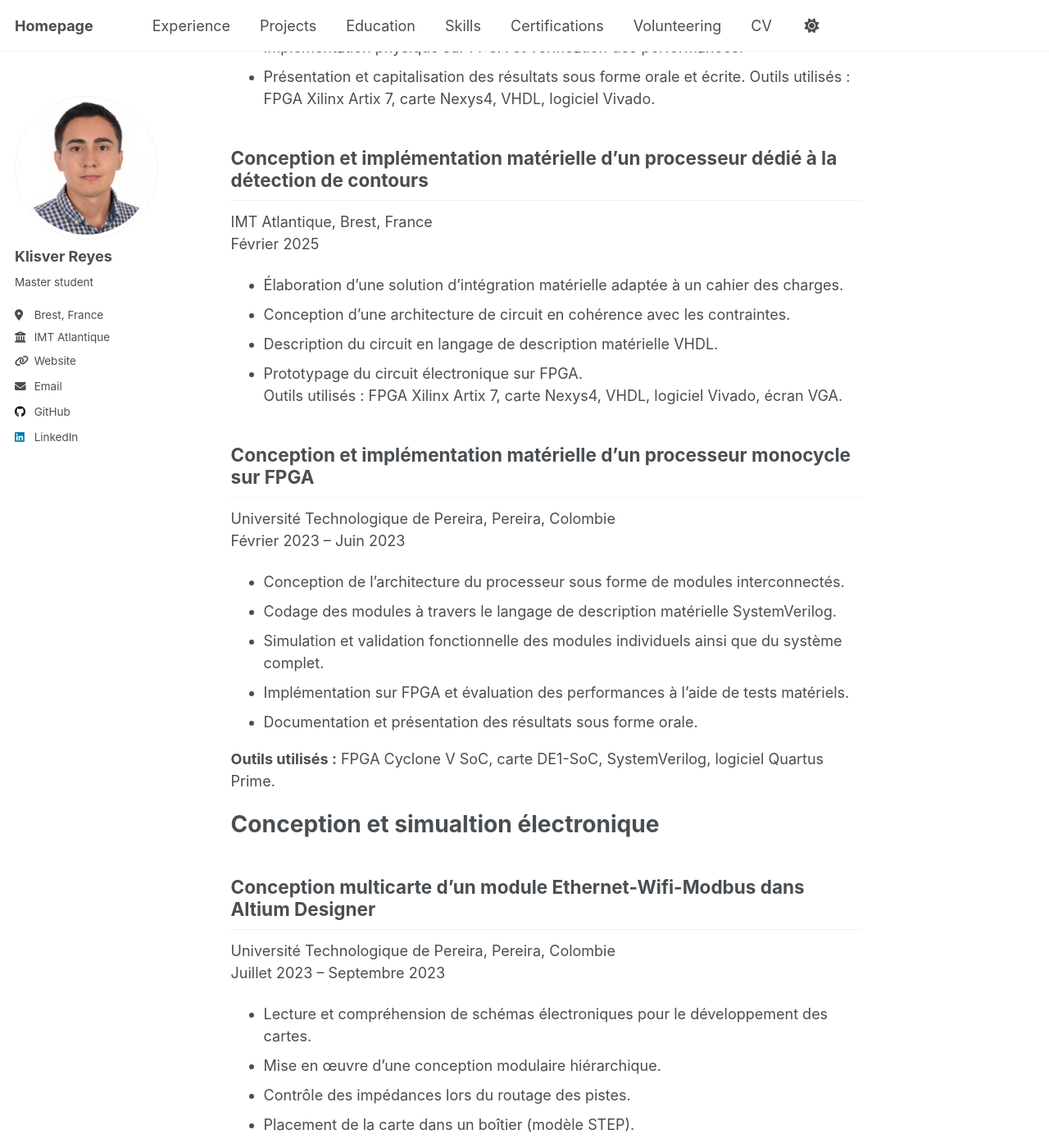
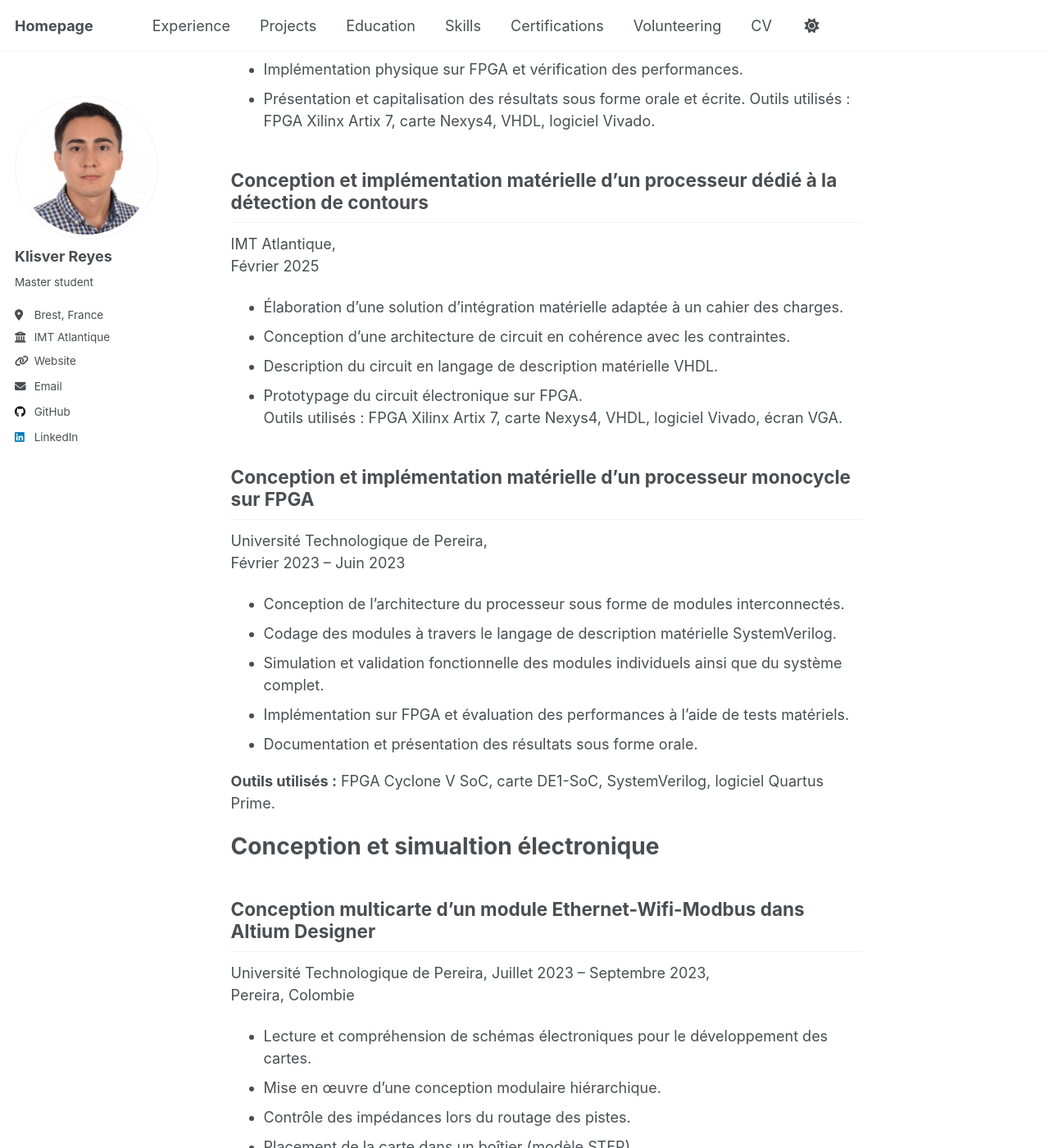
Before and after one commit to Klisver-Reyes/Klisver-Reyes.github.io, a Jekyll site: the page built from _projects/projects.md, in a window 1280 px wide and 1400 px high, scrolled down 493 px. Shown: the whole window at 82% size. Built offline with Jekyll 4.4.1, drawn with Linux system fonts in a browser that asks for light colours; some of the changed text lies outside the part shown.

Commit message:
Update projects.md

```diff
--- a/_projects/projects.md
+++ b/_projects/projects.md
@@ -8,7 +8,7 @@ permalink: /projects/
 # FPGA
 
 ## Conception d’un circuit numérique pour le traitement du signal sur FPGA.
-IMT Atlantique, Brest, France
+IMT Atlantique,
 Mars 2025
 
 - Conception de l’architecture du circuit numérique sous forme de modules organisés hiérarchiquement.
@@ -19,7 +19,7 @@ Mars 2025
   Outils utilisés : FPGA Xilinx Artix 7, carte Nexys4, VHDL, logiciel Vivado.
 
 ## Conception et implémentation matérielle d’un processeur dédié à la détection de contours
-IMT Atlantique, Brest, France
+IMT Atlantique,
 Février 2025
 
 - Élaboration d’une solution d’intégration matérielle adaptée à un cahier des charges.
@@ -29,7 +29,7 @@ Février 2025
   Outils utilisés : FPGA Xilinx Artix 7, carte Nexys4, VHDL, logiciel Vivado, écran VGA.
 
 ## Conception et implémentation matérielle d’un processeur monocycle sur FPGA
-Université Technologique de Pereira, Pereira, Colombie
+Université Technologique de Pereira,
 Février 2023 – Juin 2023
 
 - Conception de l'architecture du processeur sous forme de modules interconnectés.
@@ -43,8 +43,9 @@ Février 2023 – Juin 2023
 # Conception et simualtion électronique
 
 ## Conception multicarte d’un module Ethernet-Wifi-Modbus dans Altium Designer
-Université Technologique de Pereira, Pereira, Colombie
-Juillet 2023 – Septembre 2023
+Université Technologique de Pereira,
+Juillet 2023 – Septembre 2023,
+Pereira, Colombie
 
 - Lecture et compréhension de schémas électroniques pour le développement des cartes.
 - Mise en œuvre d'une conception modulaire hiérarchique.
```
